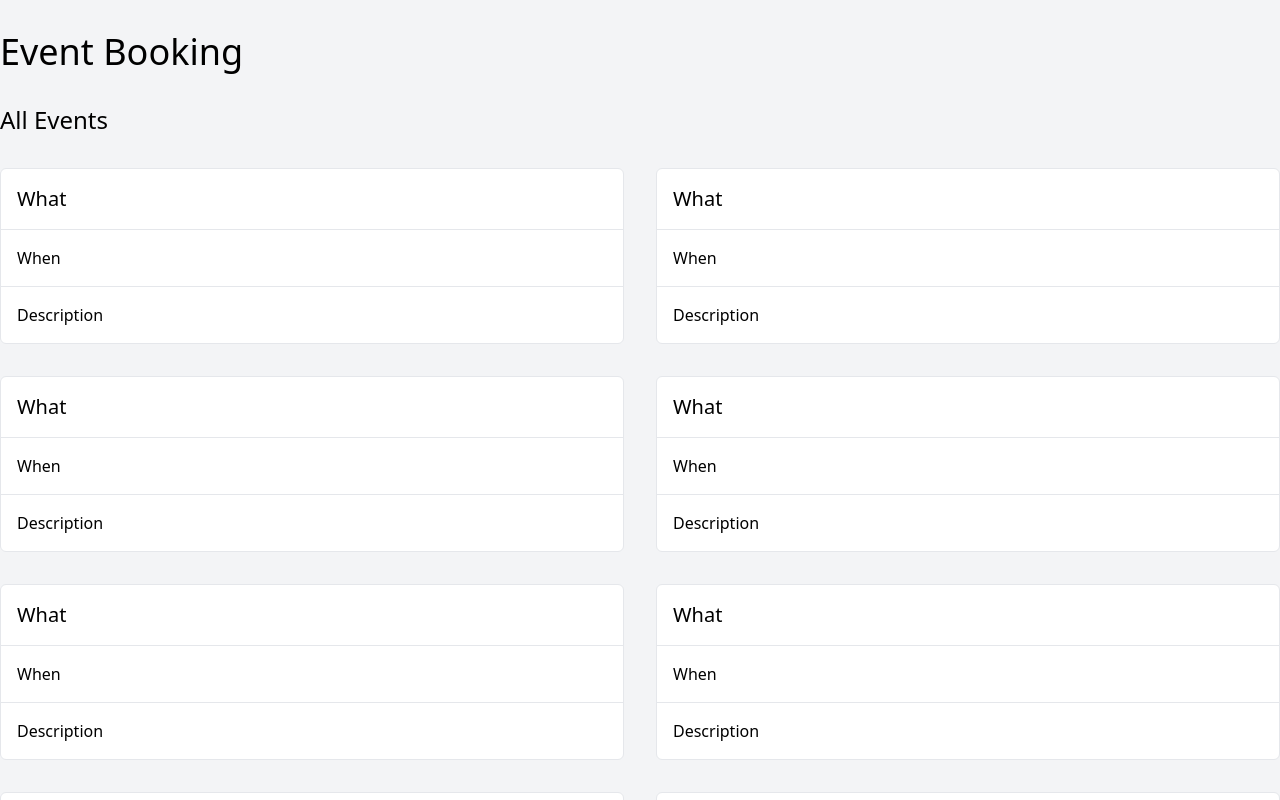
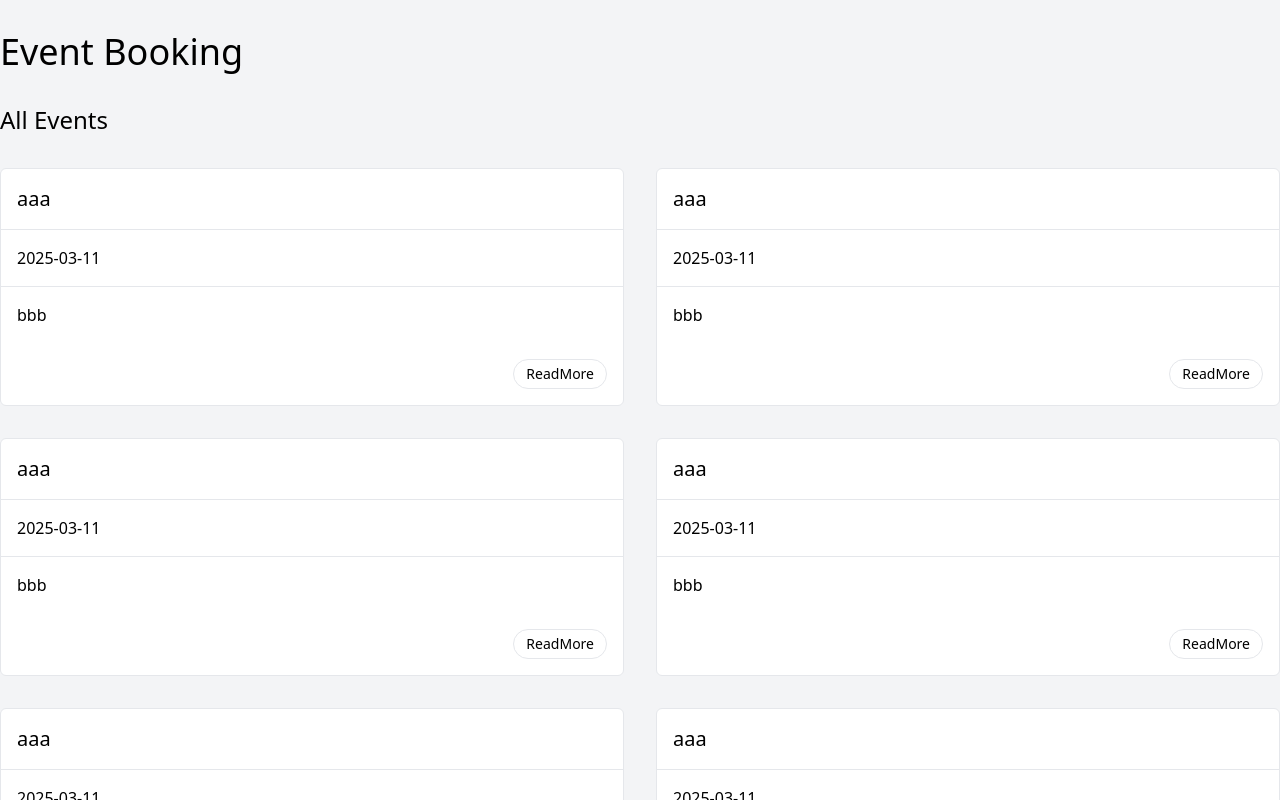
Before and after one commit to roroiii/vue-event-booking, a Vue app: page / in a window 1280 px wide. Shown: the top 800 px of the page. Built offline with nearby package versions, Linux system fonts and the light colour scheme.

Commit message:
feat: add defineEmits

```diff
--- a/src/App.vue
+++ b/src/App.vue
@@ -3,7 +3,14 @@
     <h1 class="text-4xl font-medium">Event Booking</h1>
     <h2 class="text-2xl font-medium">All Events</h2>
     <section class="grid grid-cols-2 gap-8">
-      <EventCard v-for="i in 8" :Key="i" />
+      <EventCard
+        v-for="i in 8"
+        :Key="i"
+        title="aaa"
+        when="2025-03-11"
+        description="bbb"
+        @readMore="console.log('123')"
+      />
     </section>
     <h2 class="text-2xl font-medium">Your Bookings</h2>
   </main>
--- a/src/components/EventCard.vue
+++ b/src/components/EventCard.vue
@@ -1,7 +1,25 @@
 <template>
   <div class="border border-gray-200 bg-white rounded-md">
-    <h3 class="p-4 font-medium text-xl border-b border-gray-200">What</h3>
-    <p class="p-4 border-b border-gray-200">When</p>
-    <p class="p-4">Description</p>
+    <h3 class="p-4 font-medium text-xl border-b border-gray-200">{{ title }}</h3>
+    <p class="p-4 border-b border-gray-200">{{ when }}</p>
+    <p class="p-4">{{ description }}</p>
+    <section class="flex justify-end p-4">
+      <button
+        class="text-sm font-medium border border-gray-200 rounded-full px-3 py-1 hover:bg-gray-200"
+        @click="$emit('readMore')"
+      >
+        ReadMore
+      </button>
+    </section>
   </div>
 </template>
+
+<script setup>
+defineProps({
+  title: String,
+  when: String,
+  description: String
+});
+
+defineEmits(['readMore']);
+</script>
```
